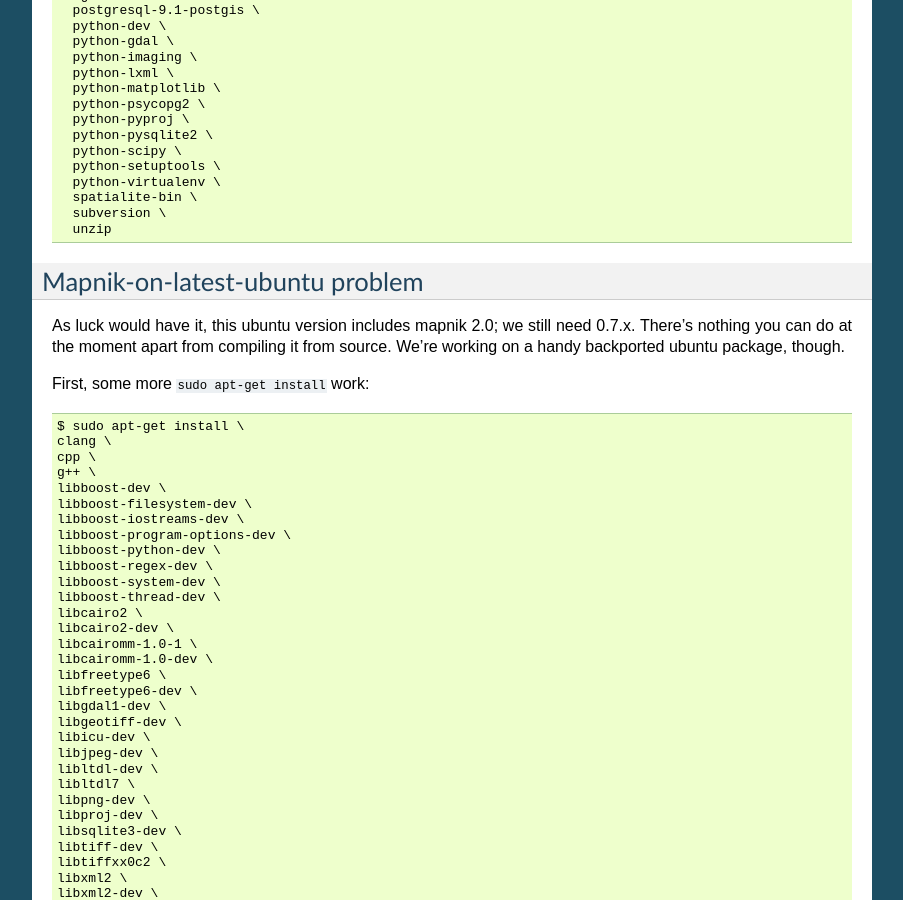
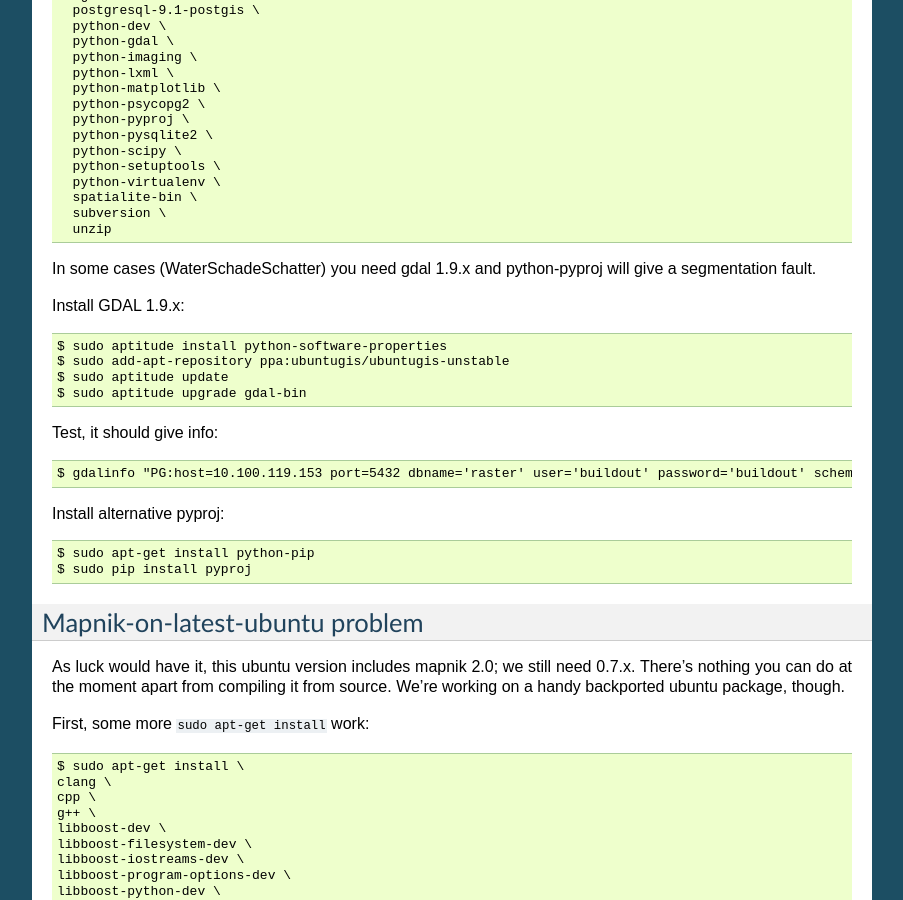
Before and after one commit to pombredanne/lizarddeveloperdocs, a Sphinx documentation site: the page built from doc/source/buildout.rst, in a window 1280 px wide and 900 px high, scrolled down 602 px. Shown: the whole window, without its empty margins (198-1101 px from the left). Built offline with Sphinx 7.4.7, drawn with Linux system fonts in a browser that asks for light colours.

Commit message:
added GDAL 1.9.x, alternative pyproj info

```diff
--- a/doc/source/buildout.rst
+++ b/doc/source/buildout.rst
@@ -52,6 +52,27 @@ package, chef script, whatever), but for now this is a good basis::
       spatialite-bin \
       subversion \
       unzip
+
+In some cases (WaterSchadeSchatter) you need gdal 1.9.x and python-pyproj will
+give a segmentation fault.
+
+Install GDAL 1.9.x::
+
+    $ sudo aptitude install python-software-properties
+    $ sudo add-apt-repository ppa:ubuntugis/ubuntugis-unstable
+    $ sudo aptitude update
+    $ sudo aptitude upgrade gdal-bin
+
+Test, it should give info::
+
+    $ gdalinfo "PG:host=10.100.119.153 port=5432 dbname='raster' user='buildout' password='buildout' schema='public' table='data_ahn' where='filename=\'i14ez2_19\'' mode=1"
+
+
+Install alternative pyproj::
+
+    $ sudo apt-get install python-pip
+    $ sudo pip install pyproj
+
 
 Mapnik-on-latest-ubuntu problem
 -------------------------------
--- a/doc/source/machine.rst
+++ b/doc/source/machine.rst
@@ -85,6 +85,9 @@ there are some configuration tasks that need doing.
     psql -d template_postgis -c "GRANT ALL ON geometry_columns TO PUBLIC;"
     psql -d template_postgis -c "GRANT ALL ON spatial_ref_sys TO PUBLIC;"
 
+  New system:
+    POSTGIS_SQL_PATH=`pg_config --sharedir`/contrib/postgis-2.0
+
 - Still logged in as postgres, create a "buildout" user that can create
   databases::
 
```
